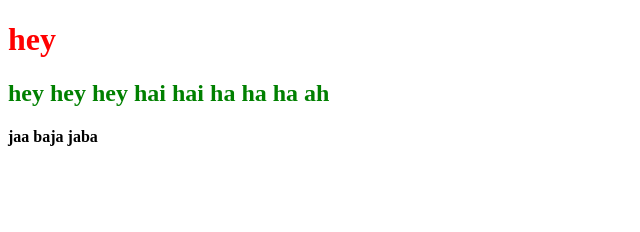
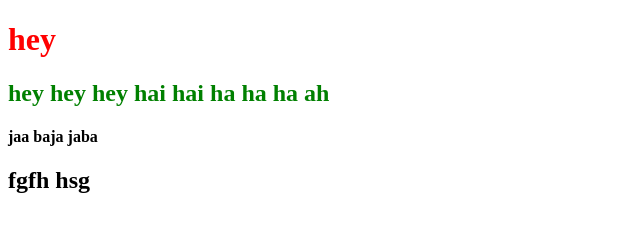
Before and after one commit to RahulPSkadumeni/learnGit, a plain HTML site: page hey.html in a window 1280 px wide. Shown: the whole page, without its empty margins (0-640 px from the left). Drawn offline with Linux system fonts and the light colour scheme.

Commit message:
hey file modified

```diff
--- a/hey.html
+++ b/hey.html
@@ -15,6 +15,7 @@
 
     <h2 style="color:green"> hey hey  hey hai hai ha  ha  ha ah</h2>
     <h4>jaa baja jaba  </h4>
+    <h2>fgfh hsg</h2>
 </body>
 
 </body>
```
